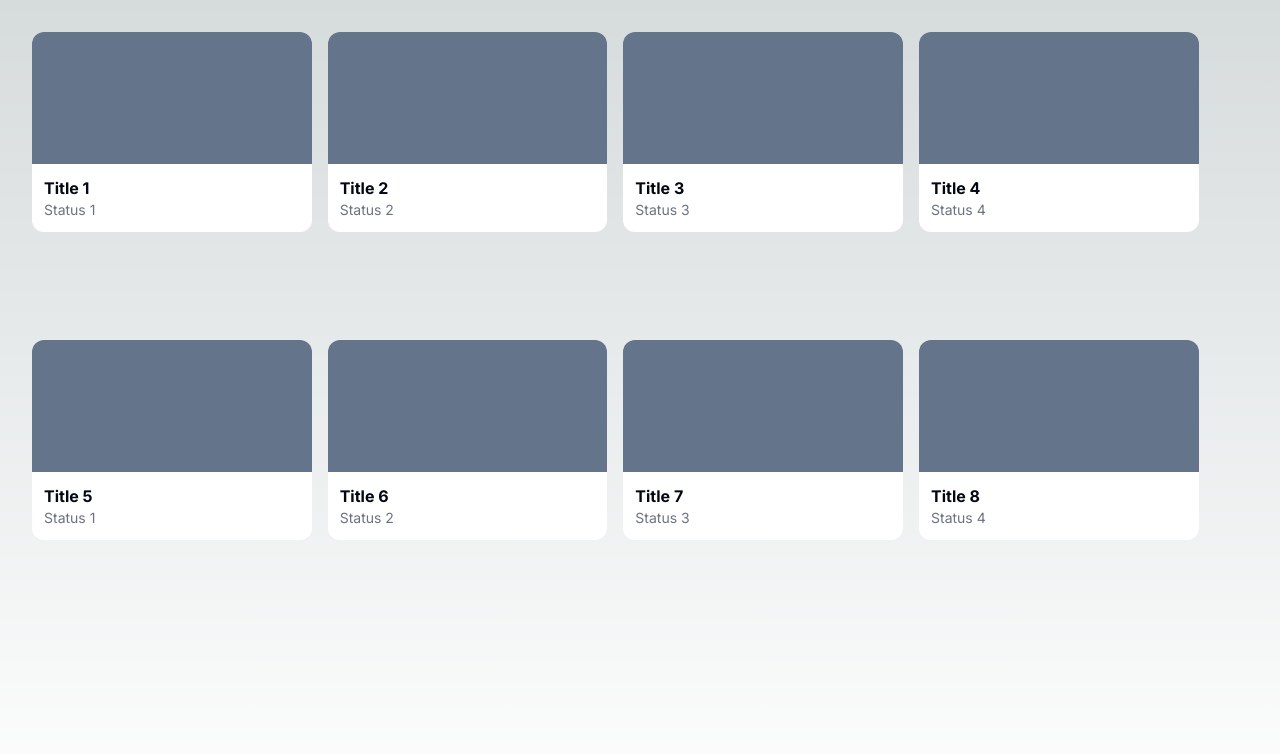
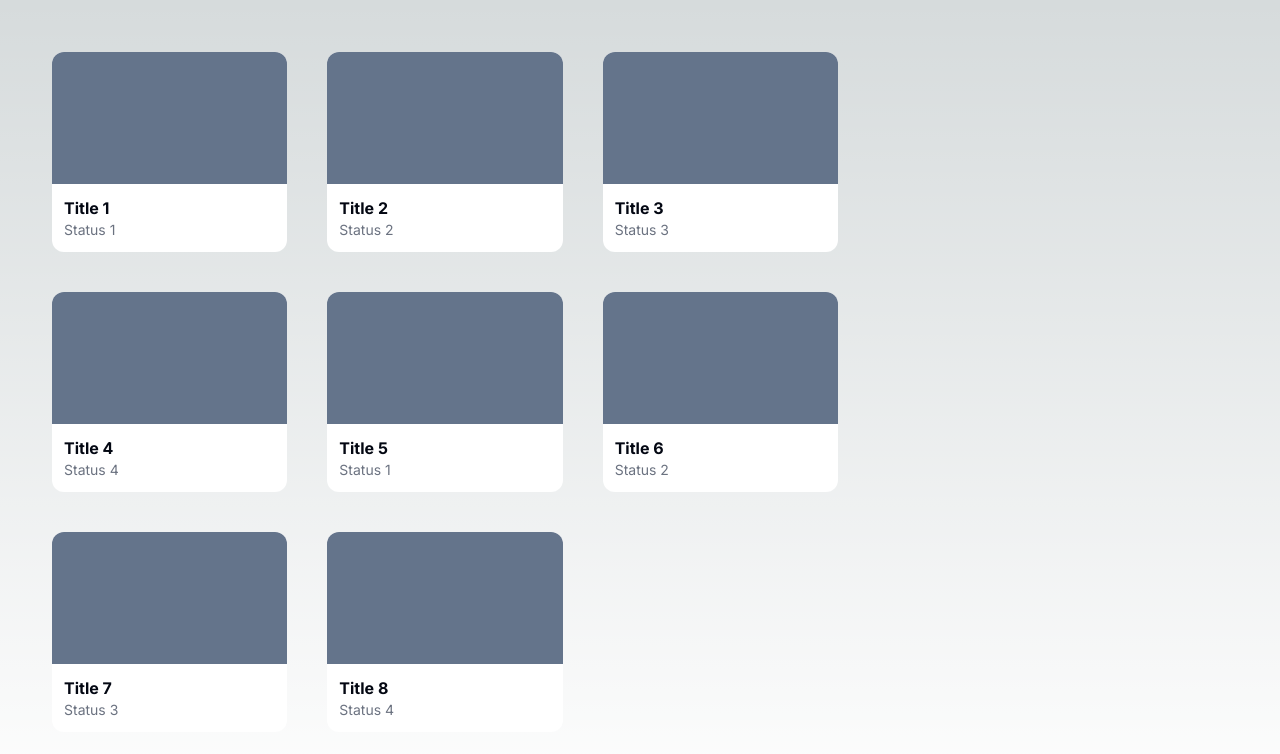
Before and after one commit to JumboCode/theatre-at-first, a Next.js app: page /test-grid in a window 1280 px wide. Shown: the top 754 px of the page. Built offline with nearby package versions, Linux system fonts and the light colour scheme.

Commit message:
handle new rows

```diff
--- a/src/components/grid.tsx
+++ b/src/components/grid.tsx
@@ -4,7 +4,7 @@ import React from "react";
 
 export default function Grid({ components }) { // Receive components (elements) as a prop
     return (
-        <div className="grid-container flex flex-row gap-4 m-8 h-3/4 flex-wrap [&>*]:basis-[23%]">
+        <div className="grid-container m-8 h-3/4 table [&>*]:float-left [&>*]:w-1/4 [&>*]:m-5">
             {components.map((element, index) => (
                 // Directly render the element without wrapping it in a JSX tag
                 React.cloneElement(element, { key: index })
```
